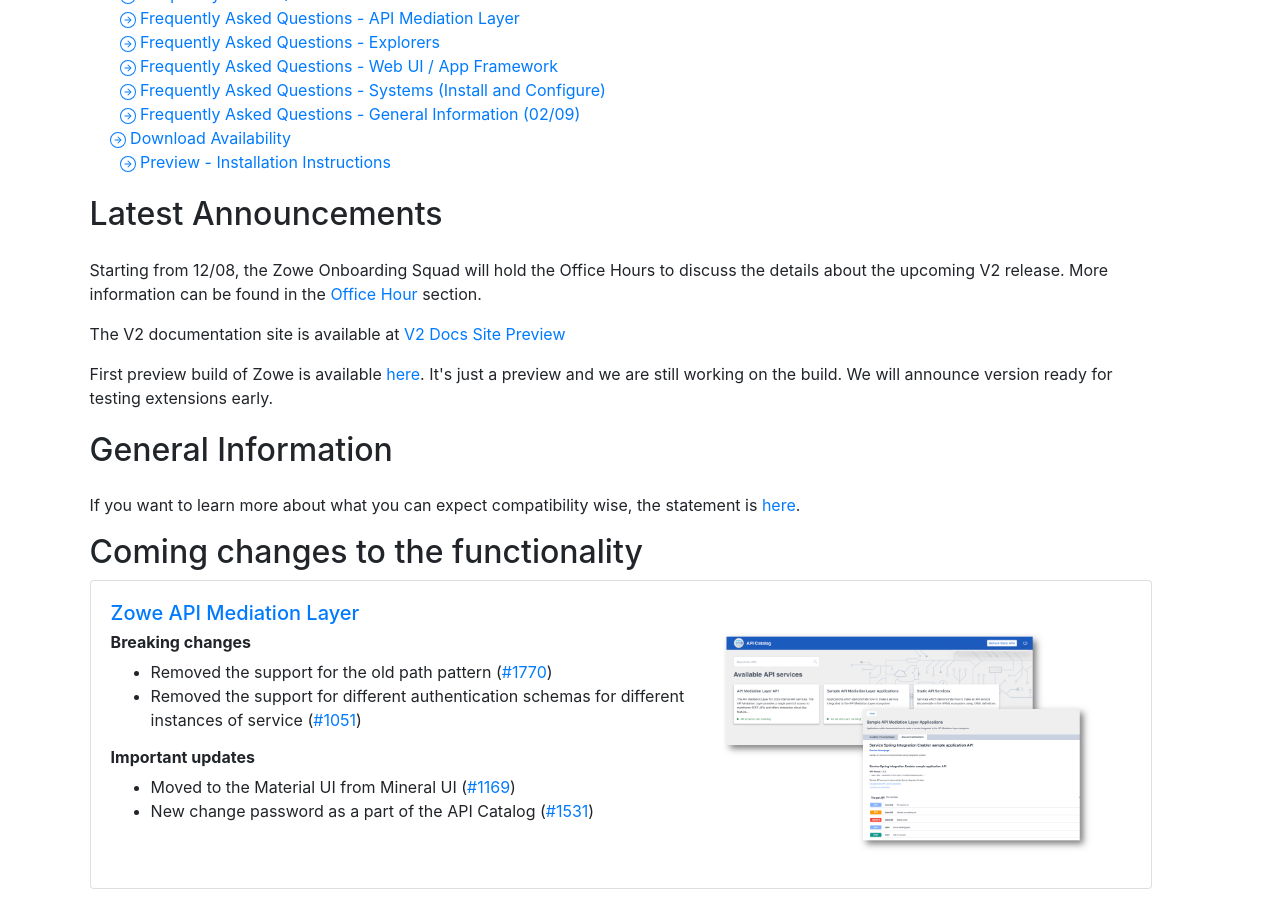
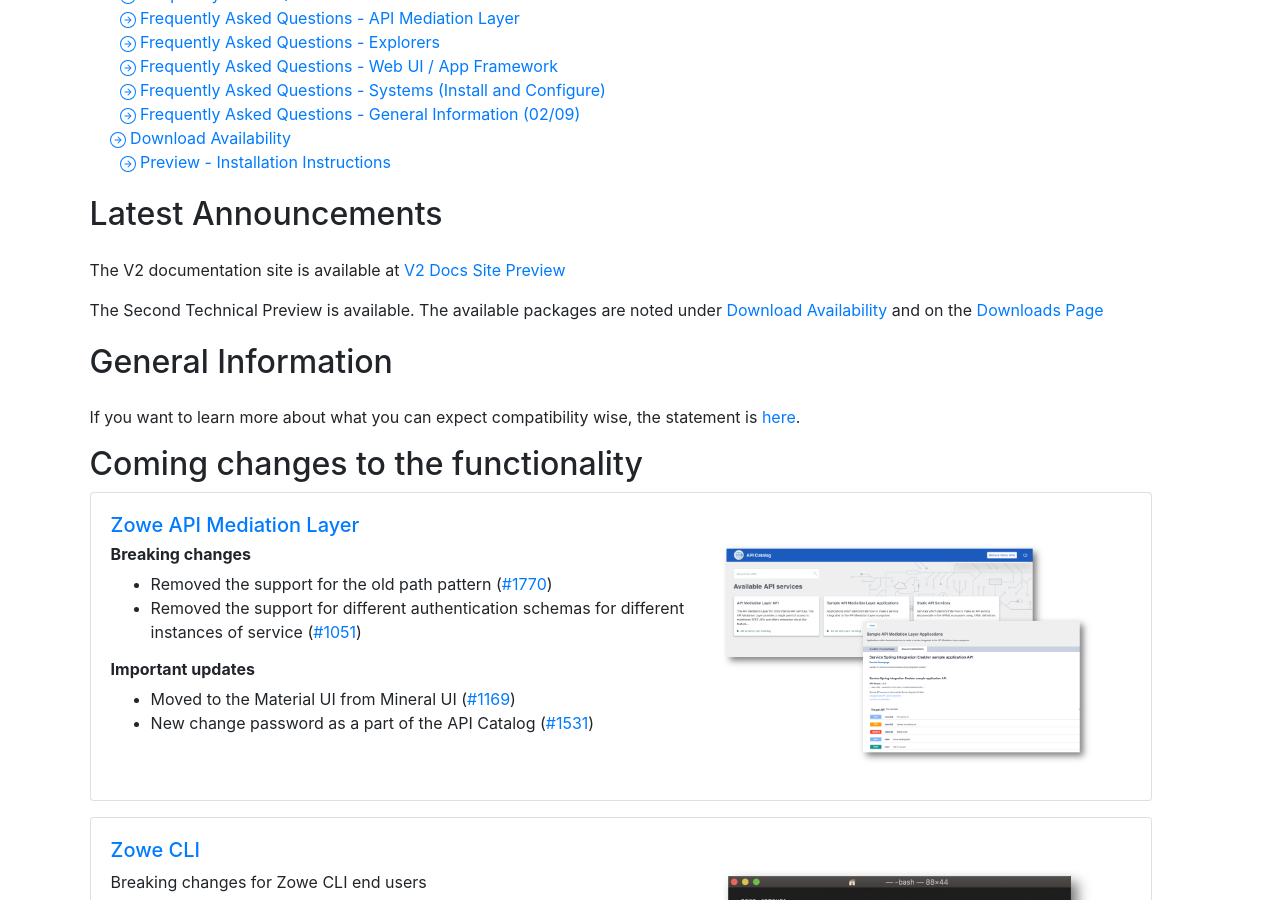
Before and after one commit to zowe/zowe.github.io, a Jekyll site: the page built from vNext.md, in a window 1280 px wide and 900 px high, scrolled down 389 px. Built offline with Jekyll 4.4.1, drawn with Linux system fonts in a browser that asks for light colours; our own code applies the rules of GitHub Pages for plain Markdown files; some of the changed text lies outside the part shown.

Commit message:
Add information to the vNext page
Signed-off-by: Jakub Balhar <jakub.balhar@broadcom.net>

```diff
--- a/vNext.md
+++ b/vNext.md
@@ -85,9 +85,8 @@
   </div>
   <div>
     <h2 style="margin-bottom: 1.5rem; margin-top: 2%" id="latest-announcements">Latest Announcements</h2>
-    <p>Starting from 12/08, the Zowe Onboarding Squad will hold the Office Hours to discuss the details about the upcoming V2 release. More information can be found in the <a href="#office-hours">Office Hour</a> section.</p>
     <p>The V2 documentation site is available at <a href="https://deploy-preview-1961--zowe-docs-master.netlify.app/">V2 Docs Site Preview</a></p>
-    <p>First preview build of Zowe is available <a href="{{ site.v2_pax_preview_url }}">here</a>. It's just a preview and we are still working on the build. We will announce version ready for testing extensions early.</p>
+    <p>The Second Technical Preview is available. The available packages are noted under <a href="#download-availability">Download Availability</a> and on the <a href="https://www.zowe.org/download.html">Downloads Page</a></p>
   </div>
   <div>
     <h2 style="margin-bottom: 1.5rem; margin-top: 2%" id="general-information">General Information</h2>
@@ -1103,6 +1102,7 @@
   <div id="download-availability">
     <h2 style="margin-bottom: 1.5rem; margin-top: 2%">Download Availability</h2>
     <p>The Pre-GA V2 Zowe packages are available on the <a href="download.html#download-v2">Zowe V2 Preview</a> section of the <a href="https://www.zowe.org/download.html">Download</a> page. Keep in mind we are still working on V2 and improving it. There is a section below with some of the information on the installation of the PAX convenience build.</p>
+    <p>The <a href="https://zowe.jfrog.io/artifactory/libs-release-local/org/zowe/2.0.0-TP2/zowe-2.0.0-TP2.pax">PAX</a> (https://zowe.jfrog.io/artifactory/libs-release-local/org/zowe/2.0.0-TP2/zowe-2.0.0-TP2.pax), <a href="https://zowe.jfrog.io/artifactory/libs-release-local/org/zowe/2.0.0-TP2/zowe-smpe-2.0.0-TP2.zip">SMP/E</a> (https://zowe.jfrog.io/artifactory/libs-release-local/org/zowe/2.0.0-TP2/zowe-smpe-2.0.0-TP2.zip) and <a href="https://zowe.jfrog.io/artifactory/libs-release-local/org/zowe/2.0.0-TP2/zowe-containerization-2.0.0-TP2.zip">Containerization</a> (https://zowe.jfrog.io/artifactory/libs-release-local/org/zowe/2.0.0-TP2/zowe-containerization-2.0.0-TP2.zip) builds are available in the second technical preview.</p>
   </div>
 
   <div id="release-installation">
```
